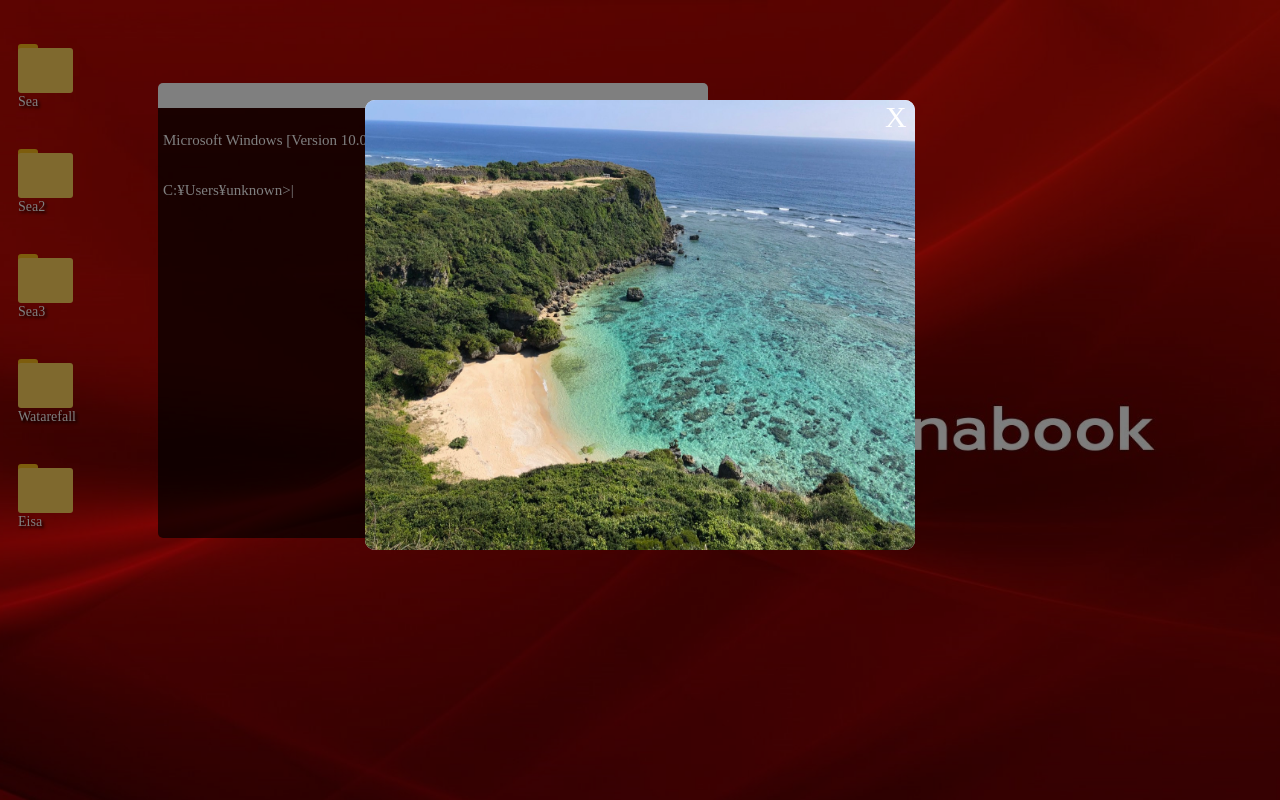
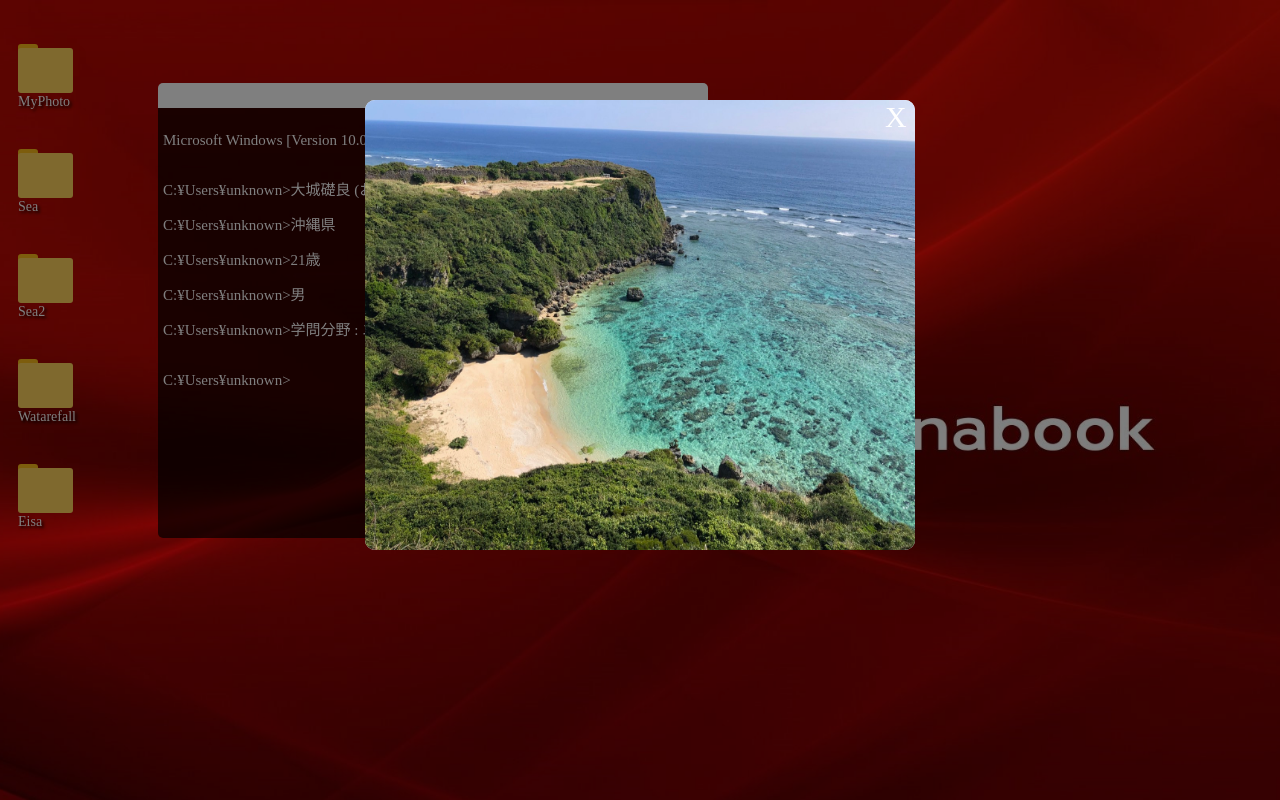
Before and after one commit to str-sr203/self-introduction, a plain HTML site: page index.html in a window 1280 px wide. Both pictures are taken after a click on the element "Sea". Drawn offline with Linux system fonts and the light colour scheme.

Commit message:
UI調整

```diff
--- a/index.css
+++ b/index.css
@@ -9,15 +9,15 @@ html {
 
 /* ターミナル */
 .terminal {
-    background-color:  rgba(0, 0, 0, 0.7);
+    background-color: rgba(0, 0, 0, 0.7);
     height: 430px;
     width: 550px;
-    position:relative;
+    position: relative;
     left: 150px;
     top: -150px;
-    border-top : 25px solid #fff;
-    border-radius : 5px;
-    overflow:auto;
+    border-top: 25px solid #fff;
+    border-radius: 5px;
+    overflow: auto;
     }
 
 .terminal-text {
@@ -56,10 +56,10 @@ html {
     position: relative;
     top: 40px;
     left: 10px;
-    background-color:  rgba(255, 212, 93);
+    background-color: rgba(255, 212, 93);
     height: 45px;
     width: 55px;
-    border-radius : 3px;
+    border-radius: 3px;
     cursor: pointer;
 }
 
@@ -67,7 +67,7 @@ html {
     position: relative;
     top: 100px;
     left: 10px;
-    background-color:  rgba(255, 212, 93);
+    background-color: rgba(255, 212, 93);
     height: 45px;
     width: 55px;
     border-radius : 3px;
@@ -78,7 +78,7 @@ html {
     position: relative;
     top: 160px;
     left: 10px;
-    background-color:  rgba(255, 212, 93);
+    background-color: rgba(255, 212, 93);
     height: 45px;
     width: 55px;
     border-radius : 3px;
@@ -89,7 +89,7 @@ html {
     position: relative;
     top: 220px;
     left: 10px;
-    background-color:  rgba(255, 212, 93);
+    background-color: rgba(255, 212, 93);
     height: 45px;
     width: 55px;
     border-radius : 3px;
@@ -100,7 +100,7 @@ html {
     position: relative;
     top: 280px;
     left: 10px;
-    background-color:  rgba(255, 212, 93);
+    background-color: rgba(255, 212, 93);
     height: 45px;
     width: 55px;
     border-radius : 3px;
@@ -125,7 +125,7 @@ html {
     height: 450px;
     width: 550px;
     border-radius : 10px;
-    margin:100px auto;
+    margin: 100px auto;
 }
 
 .modal-close {
@@ -139,6 +139,5 @@ html {
 .modal-image {
     height: 100%;
     width: 100%;
-    background-position: center;
     border-radius : 10px;
 }
--- a/index.html
+++ b/index.html
@@ -13,21 +13,20 @@
 <body>
 
     <div class="container">
-
         <!-- フォルダーアイコン -->
         <div class="folder1" onclick="buttonClick(1)">
+            <div class="folder-top"></div>
+            <p class="folder-text">MyPhoto</p>
+        </div>
+
+        <div class="folder2" onclick="buttonClick(2)">
             <div class="folder-top"></div>
             <p class="folder-text">Sea</p>
         </div>
 
-        <div class="folder2" onclick="buttonClick(2)">
+        <div class="folder3" onclick="buttonClick(3)">
             <div class="folder-top"></div>
             <p class="folder-text">Sea2</p>
-        </div>
-
-        <div class="folder3" onclick="buttonClick(3)">
-            <div class="folder-top"></div>
-            <p class="folder-text">Sea3</p>
         </div>
 
         <div class="folder4" onclick="buttonClick(4)">
@@ -44,7 +43,7 @@
         <div class="terminal">
             <p class="terminal-text">
                 Microsoft Windows [Version 10.0.32100.123]<br>
-                <p class="terminal-text" id="test"></p>
+                <p class="terminal-text" id="txt"></p>
                 <p class="terminal-text">
                     C:¥Users¥unknown><span id="cursor">|</span>
                 </p>
@@ -58,8 +57,8 @@
                 <img id="modal-image" class="modal-image" src="" alt="">
             </div>
         </div>
+    </div>
 
-    </div>
     <script type="text/javascript" src="index.js"></script>
 </body>
 </html>
--- a/index.js
+++ b/index.js
@@ -1,5 +1,6 @@
 //ターミナル内に一行ずつ出力
-str = ["大城礎良 (おおしろ　そら)<br>",
+let str = [
+       "大城礎良 (おおしろ　そら)<br>",
        "沖縄県<br>",
        "21歳<br>",
        "男<br>",
@@ -9,56 +10,56 @@ str = ["大城礎良 (おおしろ　そら)<br>",
        "好きな歌手 : 宇多田ヒカル<br>",
        "好きな色 : 青<br>",
        "好きな動物 : イエティ<br>",
-       "好きなアニメ : ワンピース<br>",
+       "好きなアニメ : 進撃の巨人<br>",
        "やってみたいこと : グランピング<br>",
        "行ってみたい場所 : 東京スカイツリー<br>",
-       "得意なスポーツ : バドミントン<br>",
-       "これからよろしくお願いいたします。<br>"
-      ]
+       "得意なスポーツ : バドミントン<br>"
+      ];
 
 count = 0;
-function setTextLine()
-{
+function setTextLine(){
 	if (str.length >= count) {
         text = "";
 
 	    for (i=0; i<count; i++){
-            text += "C:¥Users¥unknown>" + str[i]
-        };
+            text += "C:¥Users¥unknown>" + str[i];
+        }
 
-	    test.innerHTML = text;
+	    txt.innerHTML = text;
         count++;
 
-	    setTimeout("setTextLine()",1300);
+	    setTimeout("setTextLine()",1500);
     }
 }
-// setTextLine();
+setTextLine();
 
 //カーソルの点滅
 const cursor = () => {
     target = document.getElementById("cursor");
     if (target.className == "") {
         target.className = "transparent";
-    }else {target.className = "";}
+    }else {
+        target.className = "";
+    }
     setTimeout(cursor, 550);
 }
-// cursor();
+cursor();
 
 //モーダル表示
 const modal = document.getElementById('modal');
-const image = document.getElementById("modal-image")
+const image = document.getElementById("modal-image");
 function buttonClick(num){
     modal.style.display = 'block';
     if (num === 1){
-        image.src="image/sea.jpg"
+        image.src="image/myphoto.jpg";
     }else if(num === 2) {
-        image.src="image/sea2.jpg"
+        image.src="image/sea.jpg";
     }else if(num === 3) {
-        image.src="image/sea3.jpg"
+        image.src="image/sea2.jpg";
     }else if(num === 4) {
-        image.src="image/waterfall.jpg"
+        image.src="image/waterfall.jpg";
     }else if(num === 5) {
-        image.src="image/eisa.jpg"
+        image.src="image/eisa.jpg";
     }
 }
 
```
Also changed, not shown: image/myphoto.jpg (added), image/sea2.jpg, image/sea3.jpg (deleted).
